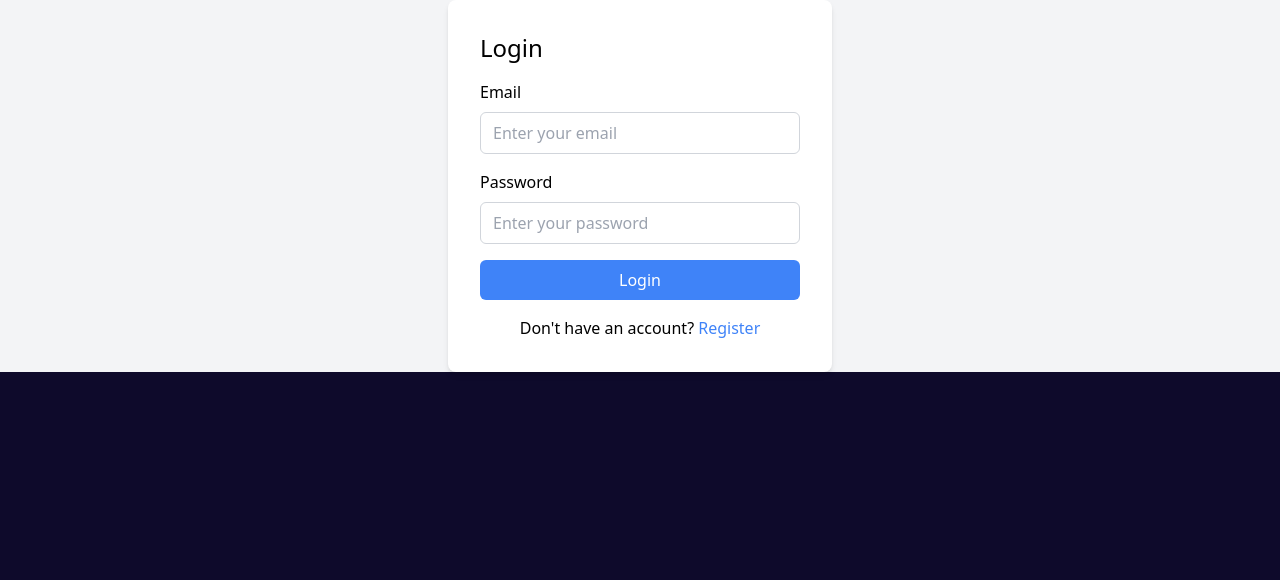
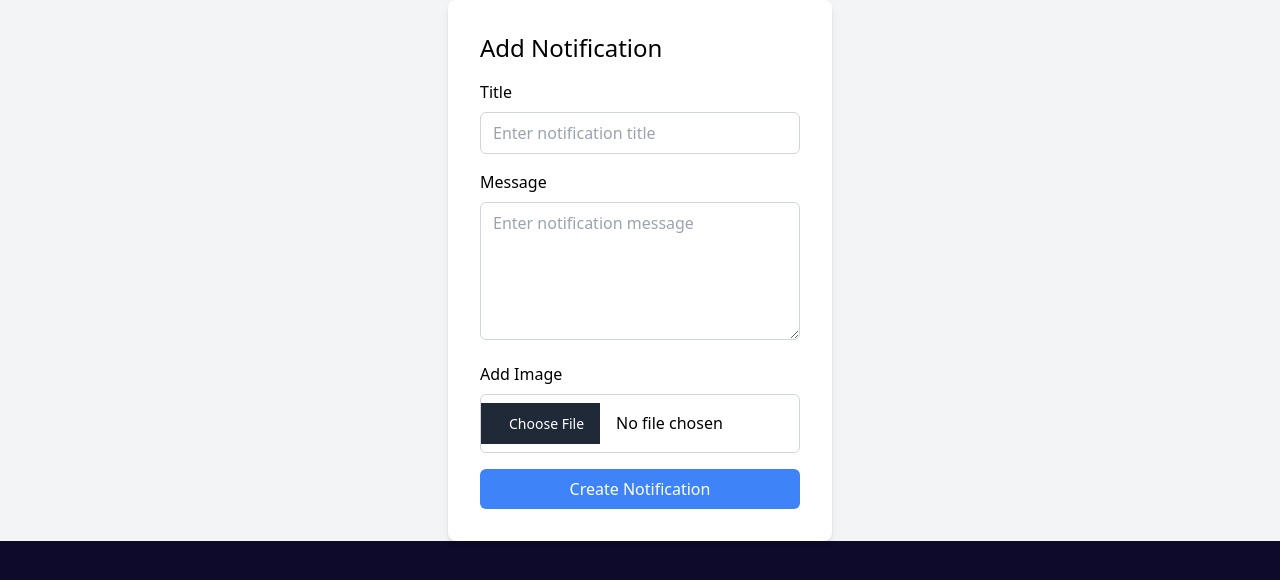
Before and after one commit to AhmadRazaNewMan/dbms-project-frontend, a React (Vite) app: page / in a window 1280 px wide. Shown: the top 580 px of the page. Built offline with nearby package versions, Linux system fonts and the light colour scheme.

Commit message:
adding admin notfication page

```diff
--- a/src/App.jsx
+++ b/src/App.jsx
@@ -6,6 +6,7 @@ import MiniDrawer from "../src/Pages/Dashboard/MiniDrawer"
 import {BrowserRouter as Router ,Route,Routes} from 'react-router-dom'
 import RegistractionPage from './Pages/UserRegistration/RegisterUser'
 import LoginUser from './Pages/UserRegistration/LoginUser'
+import AdminNotification from './Pages/NotificationSection/AdminNotification'
 
 
 
@@ -22,7 +23,8 @@ function App() {
       {/* </Routes> */}
    {/* </Router> */}
    {/* <RegistractionPage/> */}
-   <LoginUser/>
+   {/* <LoginUser/> */}
+   <AdminNotification/>
 
 
 
--- /dev/null
+++ b/src/Pages/NotificationSection/AdminNotification.jsx
@@ -0,0 +1,84 @@
+import React, { useState } from 'react';
+
+const AdminNotification = () => {
+  const [formData, setFormData] = useState({
+    title: '', // Renamed for clarity
+    message: '',
+    imageFile: null, // Added for image data
+  });
+
+  const handleChange = (e) => {
+    const { name, value, files } = e.target;
+
+    if (name === 'imageFile') {
+      setFormData({ ...formData, imageFile: files[0] }); // Handle image selection
+    } else {
+      setFormData({ ...formData, [name]: value }); // Handle regular input changes
+    }
+  };
+
+  const handleSubmit = (e) => {
+    e.preventDefault();
+
+    // Implement form submission logic here
+    // Access image data using formData.imageFile
+    console.log('Form data:', formData);
+
+    // Send data (title, message, and image) to your backend using an appropriate method
+    // (e.g., fetch, Axios)
+  };
+
+  return (
+    <div className="flex justify-center items-center min-h-screen bg-gray-100">
+      <div className="bg-white p-8 rounded-lg shadow-md w-full sm:w-96">
+        <h2 className="text-2xl mb-4">Add Notification</h2>
+        <form onSubmit={handleSubmit}>
+          <div className="mb-4">
+            <label htmlFor="title" className="block mb-2">Title</label>
+            <input
+              type="text"
+              id="title"
+              name="title"
+              placeholder="Enter notification title"
+              value={formData.title}
+              onChange={handleChange}
+              className="w-full px-3 py-2 border border-gray-300 rounded-md focus:outline-none focus:ring focus:ring-blue-500"
+            />
+          </div>
+          <div className="mb-4">
+            <label htmlFor="message" className="block mb-2">Message</label>
+            <textarea // Use textarea for longer messages
+              id="message"
+              name="message"
+              placeholder="Enter notification message"
+              value={formData.message}
+              onChange={handleChange}
+              className="w-full px-3 py-2 border border-gray-300 rounded-md focus:outline-none focus:ring focus:ring-blue-500"
+              rows={5} // Adjust rows as needed
+            />
+          </div>
+          <div className="mb-4">
+            <label htmlFor="imageFile" className="block mb-2">Add Image</label>
+            <input
+              type="file"
+              id="imageFile"
+              name="imageFile"
+              accept="image/*" // Restrict file types (optional)
+              onChange={handleChange}
+              className="w-full px-3 py-2 border border-gray-300 rounded-md focus:outline-none focus:ring focus:ring-blue-500"
+            />
+          </div>
+          <button
+            type="submit"
+            className="w-full py-2 px-4 bg-blue-500 text-white rounded-md hover:bg-blue-600 transition duration-200"
+          >
+            Create Notification
+          </button>
+        </form>
+
+      </div>
+    </div>
+  );
+};
+
+export default AdminNotification;
```
